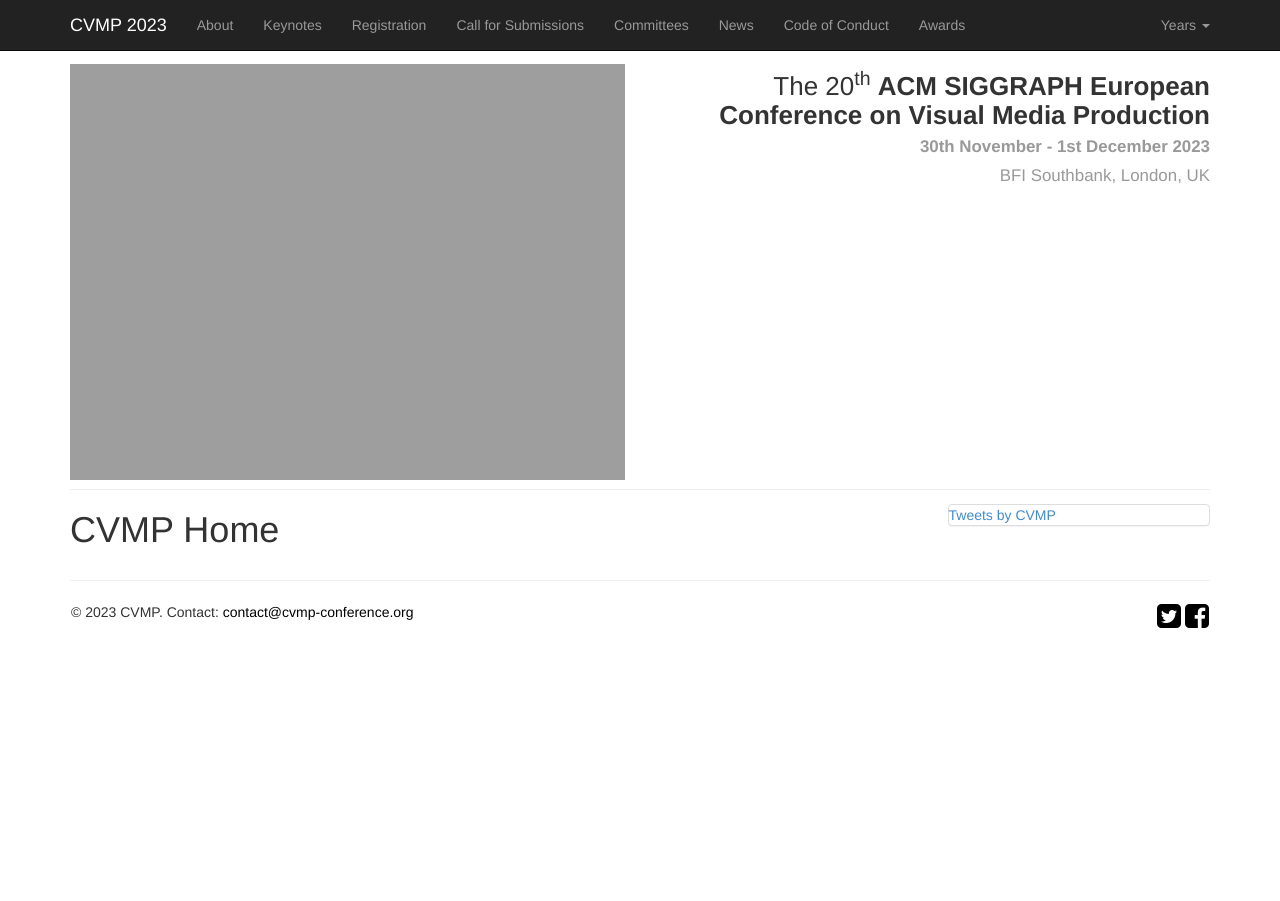
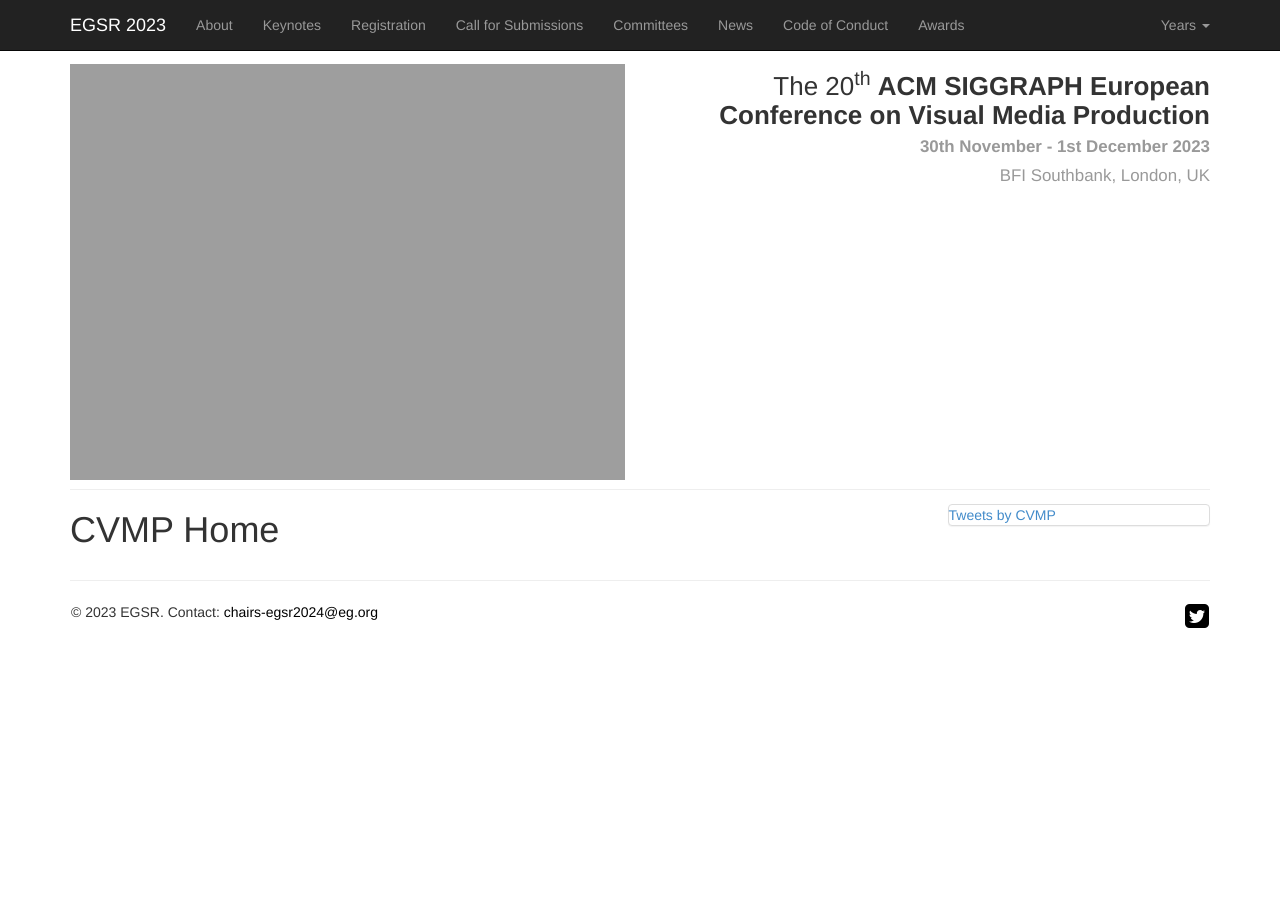
Before and after one commit to emilienogue/egsr2024.github.io, a Jekyll site: the page built from index.md, in a window 1280 px wide. Built offline with Jekyll 4.4.1, drawn with Linux system fonts in a browser that asks for light colours; comment, search, counter and statistics services are not loaded.

Commit message:
Update _config.yml

```diff
--- a/_config.yml
+++ b/_config.yml
@@ -1,9 +1,9 @@
 # Site settings
-title: "CVMP"
-tagline: "The European Conference for Visual Media Production"
+title: "EGSR"
+tagline: "Eurographics Symposium on Rendering"
 
 # URL - Deployment
-url: "https://www.cvmp-conference.org"
+url: "https://www.egsr2024.org"
 #url: "localhost:4000"
 
 # Handling Reading
@@ -19,11 +19,11 @@
   - jekyll-redirect-from
 
 # Contact
-email: "contact@cvmp-conference.org"
+email: "chairs-egsr2024@eg.org"
 
 # Social
-facebook: Conference-on-Visual-Media-Production-307514829299111
-twitter: CVMP
+#facebook: Conference-on-Visual-Media-Production-307514829299111
+twitter: EGSympRendering
 
 
 # Use this for production
```
